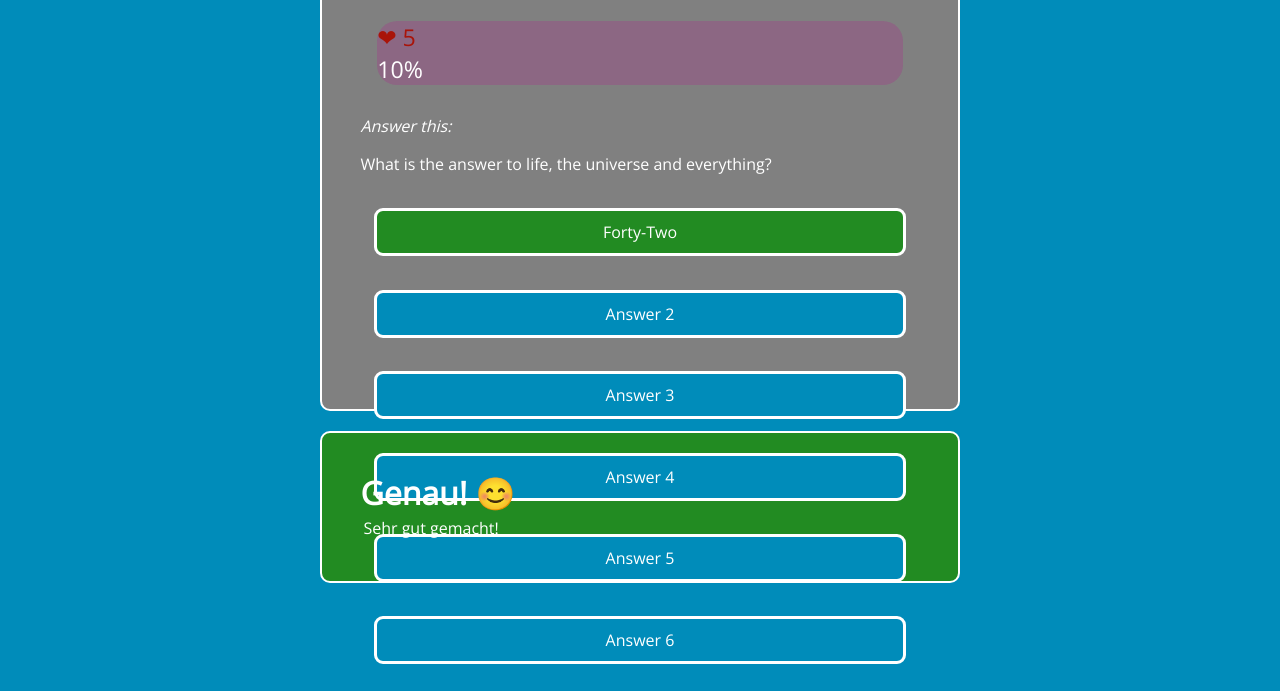
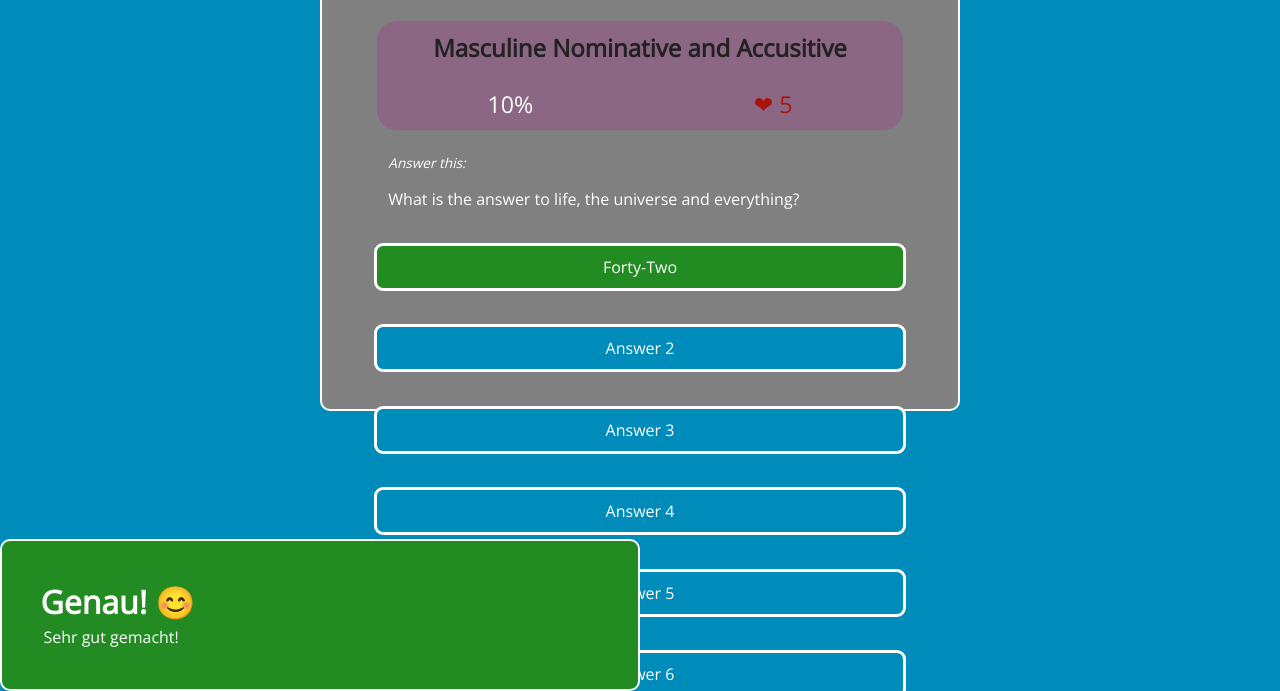
Before and after one commit to matthewmoonen/German-Cases-Javascript-Game, a plain HTML site: page templates/german.html in a window 1280 px wide. Both pictures are taken after a click on the button "Forty-Two". Shown: the part 109-800 px from the top of the page. Drawn offline with nearby package versions, Linux system fonts and the light colour scheme.

Commit message:
substantial ui improvements

```diff
--- a/static/de_styles.css
+++ b/static/de_styles.css
@@ -23,11 +23,10 @@ body {
 } */
 
 
-.disabled {
-    pointer-events: none;
-}
 
-.player-progress {
+
+#player-progress {
+    /* position: fixed; */
     margin-top: 50px;
     /* padding-top: 50px; */
     font-size: 1.45rem;
@@ -39,11 +38,26 @@ body {
     /* width: 95%; */
     margin-left: 3%;
     margin-right: 3%;
+    padding-top: 10px;
 }
 #back {
     position: fixed;
     right: 7%;
 }
+
+#instructions-question {
+    padding-left: 5%;
+    padding-right: 5%;
+}
+
+ul.lives-score {
+    list-style: none;
+    padding-left: 0;
+    display: flex;
+    justify-content: space-around;
+    padding-bottom: 10px;
+}
+
 #your-lives {
     /* position: fixed;
     left: 50%;
@@ -66,12 +80,20 @@ body {
     margin: 3px;
 }
 
+#live-and-score {
+    /* position: relative; */
+    display: flex;
+    justify-content: space-evenly;
+}
+
 #lesson-title {
-    display: none;
+    /* display: none; */
     /* padding-top: 80px; */
 }
 
-
+#title-of-lesson {
+    text-align: center;
+}
 
 #game, #result-section {
     width: 100vw;
@@ -87,18 +109,17 @@ body {
 }
 
 #instructions {
-    margin-top: 30px;
+    /* margin-top: 30px; */
     margin-bottom: 0;
-    font-size: 16px;
+    font-size: 0.85rem;
     font-style: italic;
 }
 #question {
-    margin-top: 3px;
+    margin-top: 0;
+    padding-top: 0;
 }
 
-/* #player-progress ul {
-    display: block;
-} */
+
 
 #lesson-title {
     font-size: 1rem;
@@ -109,15 +130,17 @@ body {
     min-height: 400px;
 }
 
-#player-progress {
-    font-size: 0.8rem;
-}
+
 
 #lesson-title {
     margin-top: 0;
 }
 
 #result-section {
+    position: fixed;
+    left: 0;
+    bottom: 0;
+    background-color: red;
     animation: fadeIn .35s;
     display: none;
 }
@@ -209,16 +232,5 @@ body {
         font-size: 1.5rem;
     }
 
-    /* #player-progress ul {
-        display: flex; */
-        /* justify-content: space-around; */
-        /* justify-content: space-evenly;
-    } */
 
-    /* #your-score, #your-lives, #question-number {
-    } */
-
-    /* .answer-btn {
-        margin: 5px;
-    } */
 }
--- a/templates/german.html
+++ b/templates/german.html
@@ -17,7 +17,7 @@
 </head>
 <body>
     <div id="game">
-        <nav class="navigate-and-info">
+        <nav class="top-sections" id="navigate-and-info">
             <div id="back">
                 <svg class="exit" id="exit" xmlns="http://www.w3.org/2000/svg" width="26" height="26" fill="currentColor" class="bi bi-x-lg" viewBox="0 0 16 16">
                 <path d="M2.146 2.854a.5.5 0 1 1 .708-.708L8 7.293l5.146-5.147a.5.5 0 0 1 .708.708L8.707 8l5.147 5.146a.5.5 0 0 1-.708.708L8 8.707l-5.146 5.147a.5.5 0 0 1-.708-.708L7.293 8 2.146 2.854Z"/>
@@ -30,16 +30,31 @@
               </svg>
             </div>
         </nav>
-        <div class="player-progress">
-            <div id="your-lives">❤ <label for="" id="lives">0</label> </div>
+        <div class="top-sections" id="player-progress">
+            <div id="title-of-lesson"><h1 id="lesson-title">Lesson Title</h1></div>
 
-            <div id="your-score"><label for="" id="score">0</label>%</div>
+            <div id="lives-and-score">
+                <ul class="lives-score">
+                    <li></li>
+                    <li id="your-score"><label for="" id="score">0</label>%</li>
+                    <li></li>
+                    <li></li>
+                    <li id="your-lives">❤ <label for="" id="lives">0</li>
+                    <li></li>
+                </ul>
+
+            <!-- <div id="lives-and-score">
+                <div id="your-lives">❤ <label for="" id="lives">0</label> </div>
+
+                <div id="your-score"><label for="" id="score">0</label>%</div>
+            </div> -->
+            </div>
         </div>
-    <h1 id="lesson-title">Lesson Title</h1>
 
-        <div id="instructions">Answer this:</div>
-
-        <div id="question"><p>What is the answer to life, the universe and everything?</p></div>
+        <div id="instructions-question">
+            <div id="instructions">Answer this:</div>
+            <div id="question"><p>What is the answer to life, the universe and everything?</p></div>
+        </div>
 
         <div id="answer-section">
             <button onclick="checkAnswer(this.id)" class="answer-btn" id="btn1">Forty-Two</button>
```
